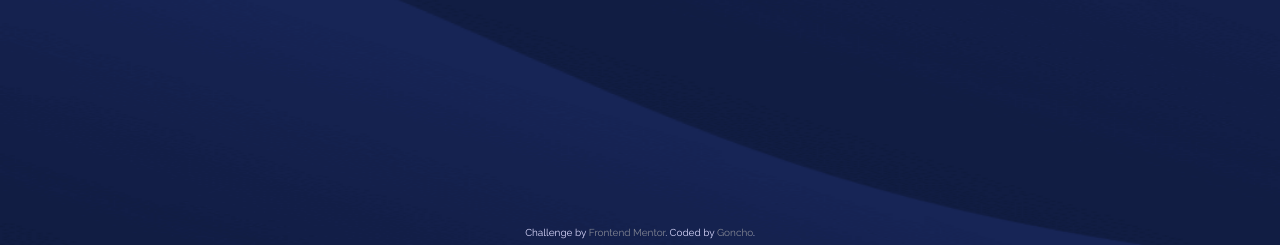
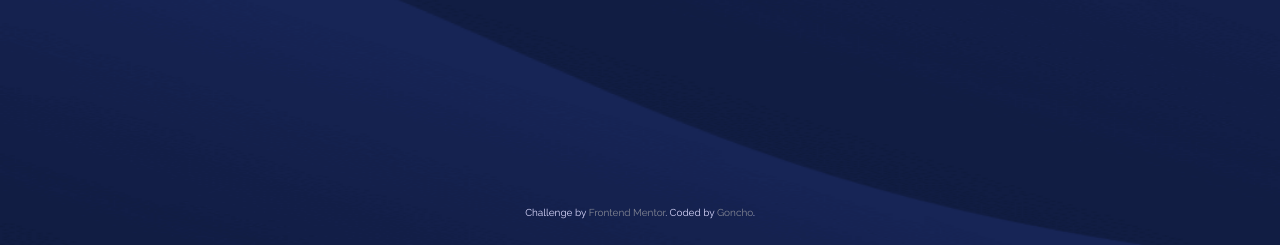
Before and after one commit to gsvidal/Fylo-data-storage-component, a plain HTML site: page index.html in a window 1280 px wide. Shown: the part 555-800 px from the top of the page. Drawn offline with Linux system fonts and the light colour scheme.

Commit message:
Modificando altura del attribution

```diff
--- a/css/estilos.css
+++ b/css/estilos.css
@@ -31,7 +31,7 @@ body {
 .image-back_mobile .attribution {
   /* color:red; */
   position: relative;
-  top:-20px;
+  top:-100px;
   text-align: center;
 }
 .image-back_desktop img{
@@ -151,6 +151,13 @@ figure .image-container:nth-of-type(1) {
   figure, .capacidad_container {
     width: 680px;
   }
+  .image-back_mobile .attribution {
+    display: block;
+    position: relative;
+    top:-40px;
+    text-align: center;
+    z-index: 5
+  }
 
 }
 
@@ -185,7 +192,7 @@ figure .image-container:nth-of-type(1) {
   .image-back_desktop .attribution {
     display: block;
     position: relative;
-    top:-20px;
+    top:0px;
     text-align: center;
     z-index: 5
   }
--- a/index.html
+++ b/index.html
@@ -70,8 +70,5 @@
     </div>
   </div>
 
-  <footer>
-
-  </footer>
 </body>
 </html>
```
